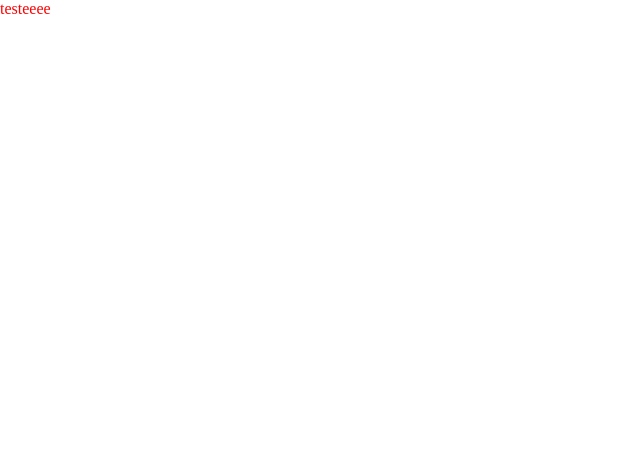
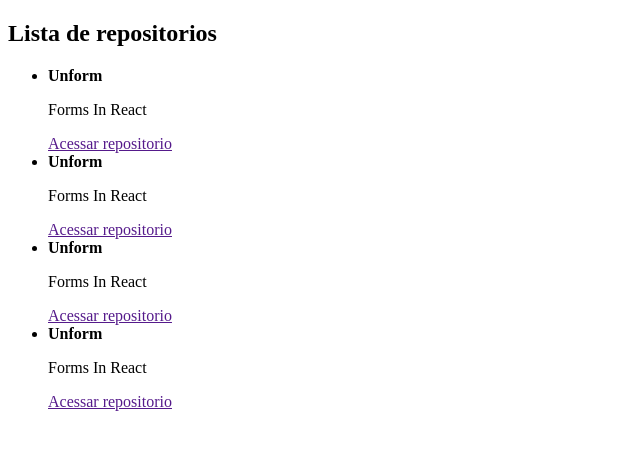
Before and after one commit to DiegoRamos-b/ignite-react-js, a React app in the folder chapter-1/: page / in a window 1280 px wide. Shown: the top 450 px of the page, without its empty margins (0-640 px from the left). Built offline with nearby package versions, Linux system fonts and the light colour scheme.

Commit message:
[ignite] [reactjs] [chapter 1] fim da aula 'primeiro componente em react'

```diff
--- a/chapter-1/src/App.jsx
+++ b/chapter-1/src/App.jsx
@@ -1,8 +1,12 @@
 import React from 'react';
-import './styles/global.css';
+import RepositoryList from './components/RepositoryList';
 
 function App() {
-  return <div>testeeee</div>;
+  return (
+    <div>
+      <RepositoryList />
+    </div>
+  );
 }
 
 export default App;
--- /dev/null
+++ b/chapter-1/src/components/RepositoryList.jsx
@@ -0,0 +1,37 @@
+import React from 'react';
+
+function RepositoryList() {
+  return (
+    <section>
+      <h1>Lista de repositorios</h1>
+      <ul>
+        <li>
+          <strong>Unform</strong>
+          <p>Forms In React</p>
+
+          <a href=''>Acessar repositorio</a>
+        </li>
+        <li>
+          <strong>Unform</strong>
+          <p>Forms In React</p>
+
+          <a href=''>Acessar repositorio</a>
+        </li>
+        <li>
+          <strong>Unform</strong>
+          <p>Forms In React</p>
+
+          <a href=''>Acessar repositorio</a>
+        </li>
+        <li>
+          <strong>Unform</strong>
+          <p>Forms In React</p>
+
+          <a href=''>Acessar repositorio</a>
+        </li>
+      </ul>
+    </section>
+  );
+}
+
+export default RepositoryList;
--- a/chapter-1/src/styles/global.css
+++ /dev/null
@@ -1,6 +0,0 @@
-* {
-  padding: 0;
-  margin: 0;
-  box-sizing: border-box;
-  color: red;
-}
```
